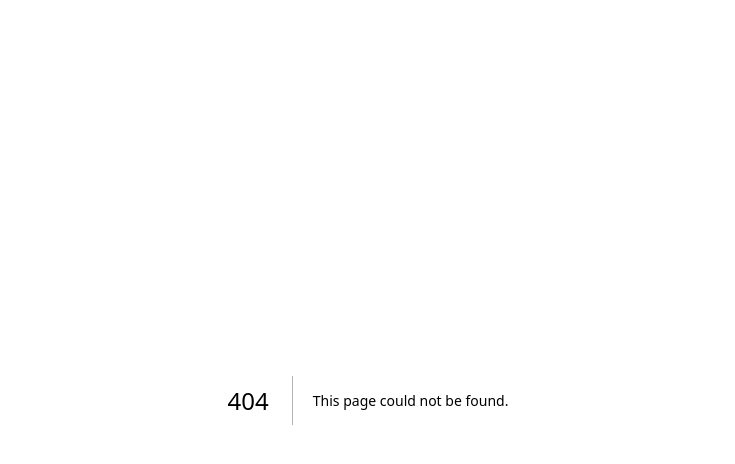
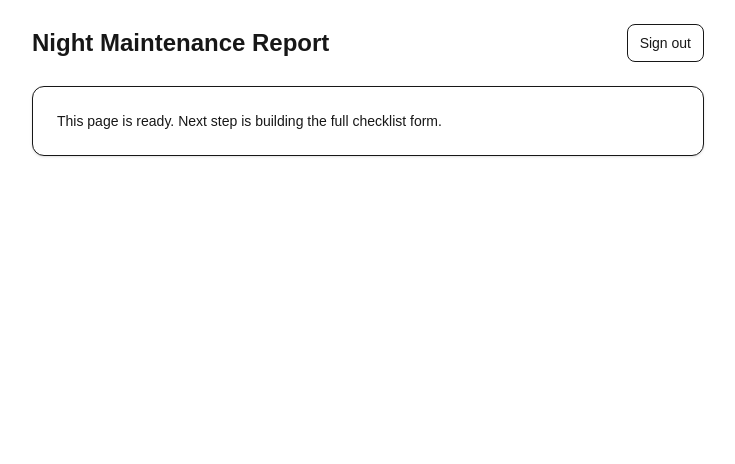
Before and after one commit to wwellington85/travellers-maintenance-checklist, a Next.js app: page /maintenance/new in a window 1280 px wide. Before the commit this address had no page. Shown: the top 464 px of the page, without its empty margins (272-1007 px from the left). Built offline with nearby package versions, Linux system fonts and the light colour scheme.

Commit message:
feat: add maintenance new placeholder page

```diff
--- a/src/app/auth/login/page.tsx
+++ b/src/app/auth/login/page.tsx
@@ -1,12 +1,6 @@
 import LoginForm from "./LoginForm";
 
-export default function LoginPage({
-  searchParams,
-}: {
-  searchParams?: { redirect?: string };
-}) {
-  const redirectTo = searchParams?.redirect || "/maintenance/new";
-
+export default function LoginPage() {
   return (
     <main className="min-h-screen flex items-center justify-center p-6">
       <div className="w-full max-w-md rounded-xl border bg-white p-6 shadow-sm">
@@ -16,7 +10,7 @@ export default function LoginPage({
         </p>
 
         <div className="mt-6">
-          <LoginForm redirectTo={redirectTo} />
+          <LoginForm redirectTo="/maintenance/new" />
         </div>
       </div>
     </main>
--- /dev/null
+++ b/src/app/maintenance/new/page.tsx
@@ -0,0 +1,20 @@
+import SignOutButton from "@/components/SignOutButton";
+
+export default function MaintenanceNewPage() {
+  return (
+    <main className="min-h-screen p-6">
+      <div className="mx-auto max-w-2xl space-y-6">
+        <header className="flex items-center justify-between">
+          <h1 className="text-2xl font-semibold">Night Maintenance Report</h1>
+          <SignOutButton />
+        </header>
+
+        <div className="rounded-xl border bg-white p-6 shadow-sm">
+          <p className="text-sm text-muted-foreground">
+            This page is ready. Next step is building the full checklist form.
+          </p>
+        </div>
+      </div>
+    </main>
+  );
+}
```
